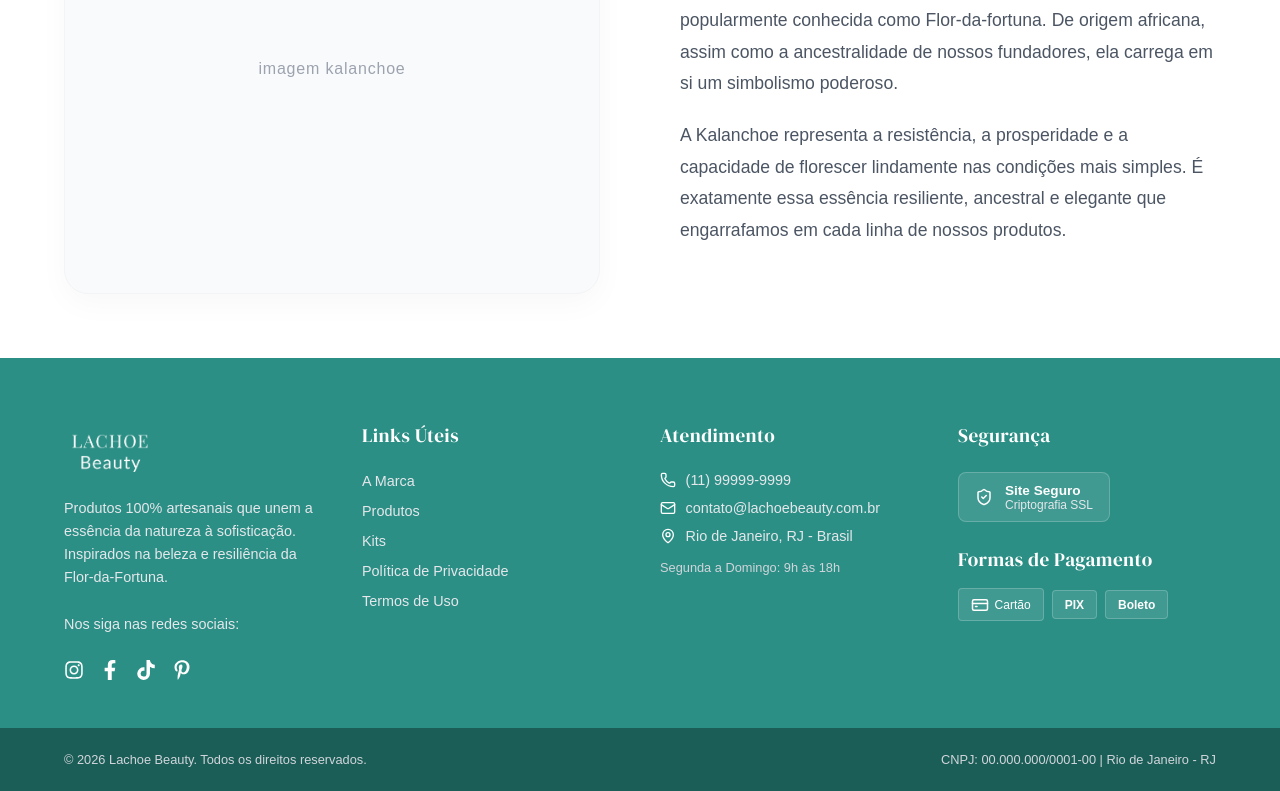
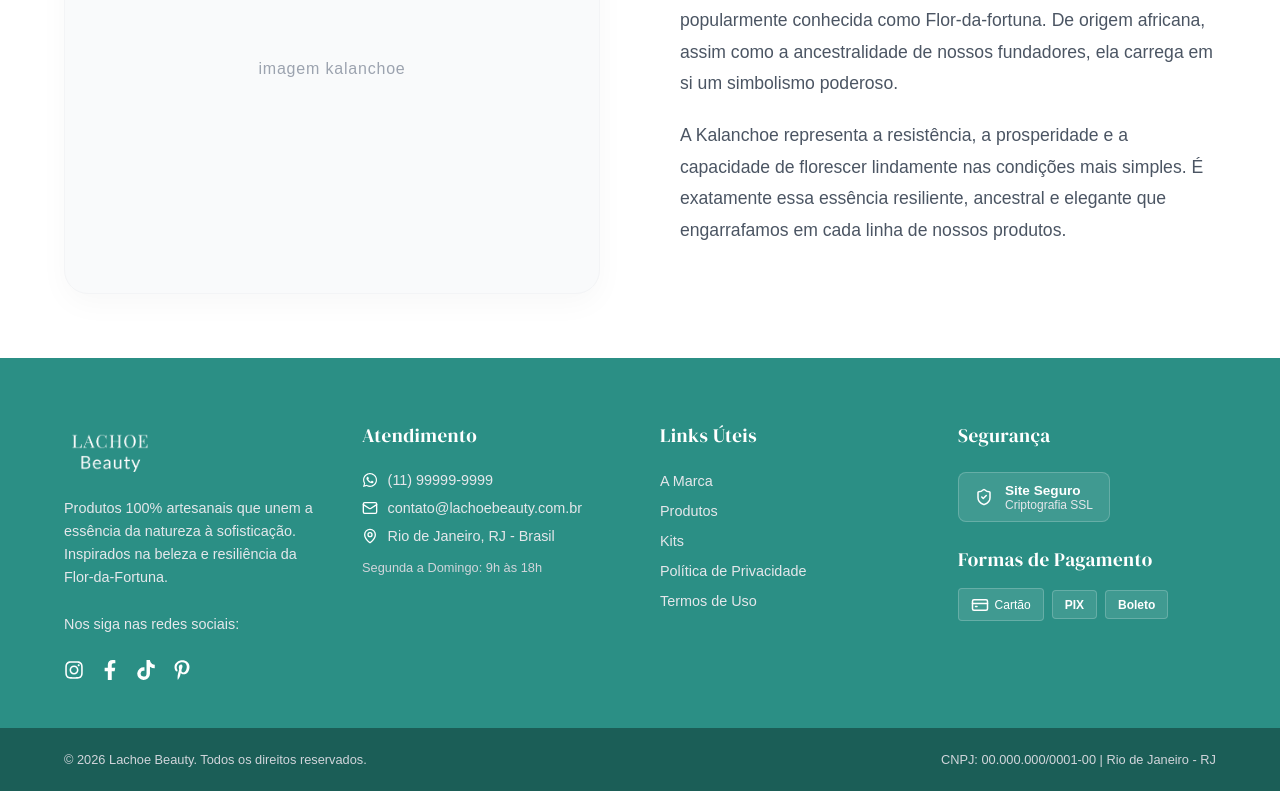
Before and after one commit to arthurrguedes/kalane, a React (Vite) app: page /marca in a window 1280 px wide. Shown: the part 1237-2028 px from the top of the page. Built offline with nearby package versions, Linux system fonts and the light colour scheme.

Commit message:
feat: pequenas alterações no footer

```diff
--- a/src/components/Footer/Footer.jsx
+++ b/src/components/Footer/Footer.jsx
@@ -1,7 +1,7 @@
 import React from 'react';
 import styles from './Footer.module.css';
-import { FaInstagram, FaFacebookF, FaTiktok, FaPinterestP } from 'react-icons/fa';
-import { Mail, Phone, MapPin, ShieldCheck, CreditCard } from 'lucide-react';
+import { FaInstagram, FaFacebookF, FaTiktok, FaPinterestP, FaWhatsapp } from 'react-icons/fa';
+import { Mail, MapPin, ShieldCheck, CreditCard } from 'lucide-react';
 import logoMarca from '../../assets/logo-rodape.png';
 
 const Footer = () => {
@@ -32,22 +32,11 @@ const Footer = () => {
           </div>
         </div>
 
-        <div className={styles.column}>
-          <h3 className={styles.title}>Links Úteis</h3>
-          <ul className={styles.links}>
-            <li><a href="/marca">A Marca</a></li>
-            <li><a href="/produtos">Produtos</a></li>
-            <li><a href="/kits">Kits</a></li>
-            <li><a href="/politica-de-privacidade">Política de Privacidade</a></li>
-            <li><a href="/termos">Termos de Uso</a></li>
-          </ul>
-        </div>
-
-        <div className={styles.column}>
+                <div className={styles.column}>
           <h3 className={styles.title}>Atendimento</h3>
           <ul className={styles.contactList}>
             <li>
-              <Phone size={16} className={styles.icon} />
+              <FaWhatsapp size={16} className={styles.icon} />
               <span>(11) 99999-9999</span>
             </li>
             <li>
@@ -60,6 +49,17 @@ const Footer = () => {
             </li>
           </ul>
           <p className={styles.workingHours}>Segunda a Domingo: 9h às 18h</p>
+        </div>
+
+        <div className={styles.column}>
+          <h3 className={styles.title}>Links Úteis</h3>
+          <ul className={styles.links}>
+            <li><a href="/marca">A Marca</a></li>
+            <li><a href="/produtos">Produtos</a></li>
+            <li><a href="/kits">Kits</a></li>
+            <li><a href="/politica-de-privacidade">Política de Privacidade</a></li>
+            <li><a href="/termos">Termos de Uso</a></li>
+          </ul>
         </div>
 
         <div className={styles.column}>
```
